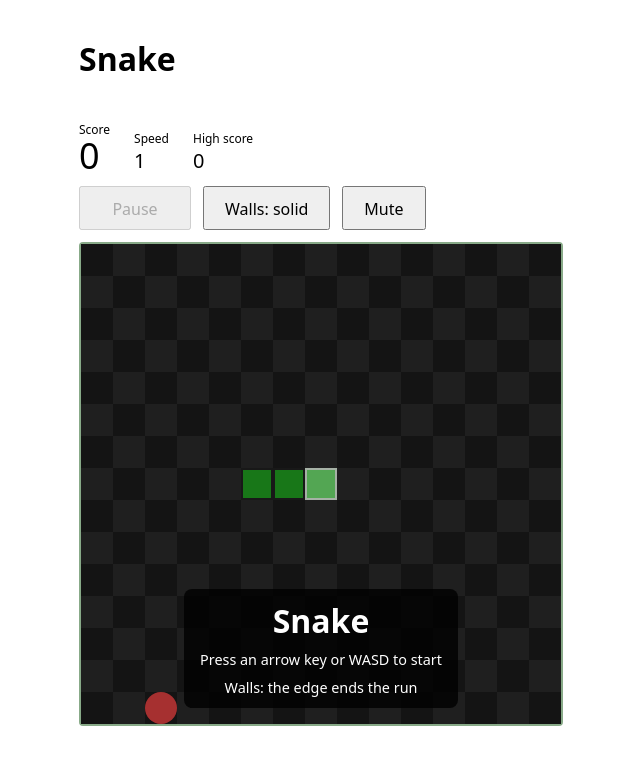
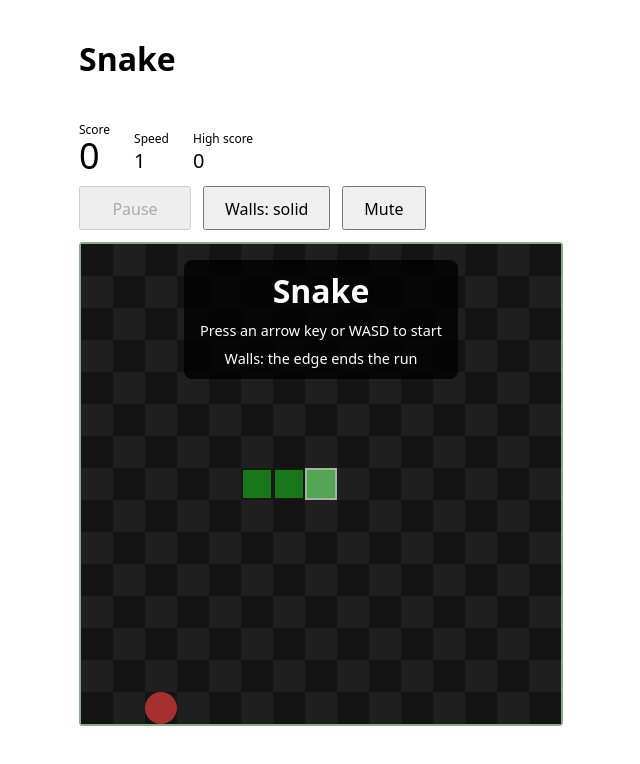
Before and after one commit to mariusachim/awesomeProject1, a React (Vite) app: page / in a window 1280 px wide. Shown: the top 764 px of the page, without its empty margins (319-959 px from the left). Built offline with nearby package versions, Linux system fonts and the light colour scheme.

Commit message:
feat(#166): keep the food uncovered by the start and paused panel

```diff
--- a/src/App.tsx
+++ b/src/App.tsx
@@ -15,6 +15,7 @@ import {
   cellShade,
   keyToDir,
   newGame,
+  overlayEdge,
   pauseIfRunning,
   restart,
   speedLevel,
@@ -315,9 +316,9 @@ export default function App() {
           <div
             data-testid="board-overlay"
             className={`board-overlay board-overlay-light ${
-              ready || game.snake[0].y < SIZE / 2
-                ? "board-overlay-bottom"
-                : "board-overlay-top"
+              overlayEdge(game) === "top"
+                ? "board-overlay-top"
+                : "board-overlay-bottom"
             }`}
             aria-hidden="true"
           >
--- a/src/game.ts
+++ b/src/game.ts
@@ -3,7 +3,22 @@ export const SIZE = 15
 // Two dark shades; the shade of a cell depends only on the parity of x + y.
 export const cellShade = (x: number, y: number): string => ((x + y) % 2 === 0 ? '#1c1c1c' : '#2c2c2c')
 
-export type Dir = 'up' | 'down' | 'left' | 'right'
+type Edge = 'top' | 'bottom'
+// Panel height in rows: the start panel has 4, the paused panel 3.
+const panelRows = (status: 'ready' | 'running' | 'paused' | 'over') => (status === 'ready' ? 4 : 3)
+const covers = (edge: Edge, rows: number, y: number) => (edge === 'top' ? y < rows : y >= SIZE - rows)
+
+// The overlay panel goes to the edge away from the head; on start and pause it also keeps off the food.
+export function overlayEdge(s: { status: 'ready' | 'running' | 'paused' | 'over'; snake: { y: number }[]; food: { y: number } }): Edge {
+  const away: Edge = s.status === 'ready' || s.snake[0].y < SIZE / 2 ? 'bottom' : 'top'
+  if (s.status === 'over') return away
+  // The cost of an edge: the food under the panel counts more than the head.
+  const cost = (e: Edge) => 2 * +covers(e, panelRows(s.status), s.food.y) + +covers(e, panelRows(s.status), s.snake[0].y)
+  const other: Edge = away === 'top' ? 'bottom' : 'top'
+  return cost(other) < cost(away) ? other : away
+}
+
+export type Dir ='up' | 'down' | 'left' | 'right'
 export type Cell = { x: number; y: number }
 export type GameState = {
   snake: Cell[] // head first
```
Also changed, not shown: 2 other files (tests, documents, lock files or other folders).
